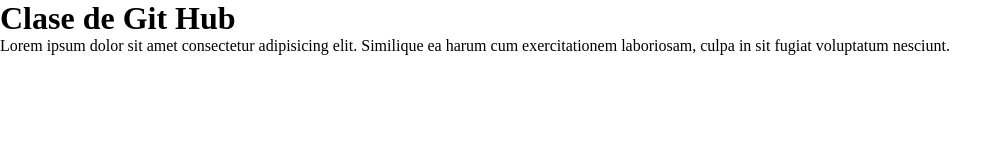
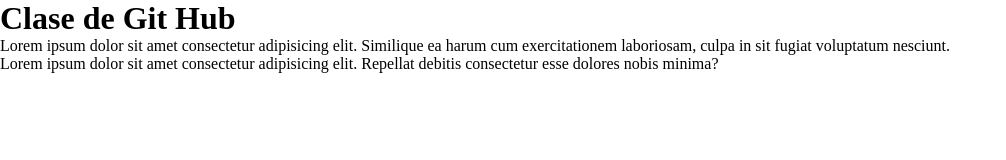
Before and after one commit to JuanseAlv/proyecto1coder, a plain HTML site: page index.html in a window 1280 px wide. Shown: the whole page, without its empty margins (0-1006 px from the left). Drawn offline with Linux system fonts and the light colour scheme.

Commit message:
version segunda rama

```diff
--- a/index.html
+++ b/index.html
@@ -10,5 +10,6 @@
 <body>
     <h1>Clase de Git Hub</h1>
     <p>Lorem ipsum dolor sit amet consectetur adipisicing elit. Similique ea harum cum exercitationem laboriosam, culpa in sit fugiat voluptatum nesciunt.</p>
+    <p>Lorem ipsum dolor sit amet consectetur adipisicing elit. Repellat debitis consectetur esse dolores nobis minima?</p>
 </body>
 </html>
```
